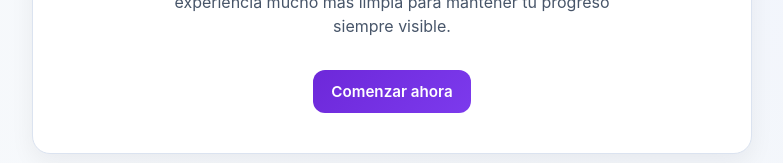
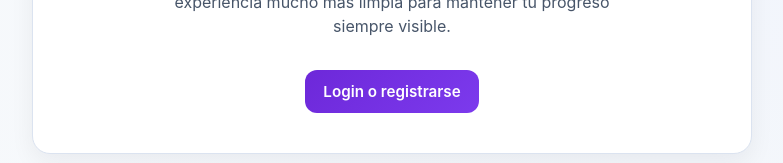
Before and after one commit to jehiel1311/gymapp, a React (Vite) app in the folder client/: page / in a window 1280 px wide. Shown: the part 444-607 px from the top of the page, without its empty margins (248-1031 px from the left). Built offline with nearby package versions, Linux system fonts and the light colour scheme; the HTML template or start-up script is replaced by a standard one.

Commit message:
Update landing CTA to login/register wording

```diff
--- a/client/src/Landing.tsx
+++ b/client/src/Landing.tsx
@@ -23,7 +23,7 @@ function Landing() {
           Planes personalizados, seguimiento inteligente y una experiencia mucho más limpia para mantener tu progreso siempre visible.
         </p>
         <button onClick={handleStart}>
-          {isAuthenticated ? 'Ir a mi cuenta' : 'Comenzar ahora'}
+          {isAuthenticated ? 'Ir a mi cuenta' : 'Login o registrarse'}
         </button>
       </section>
     </div>
```
